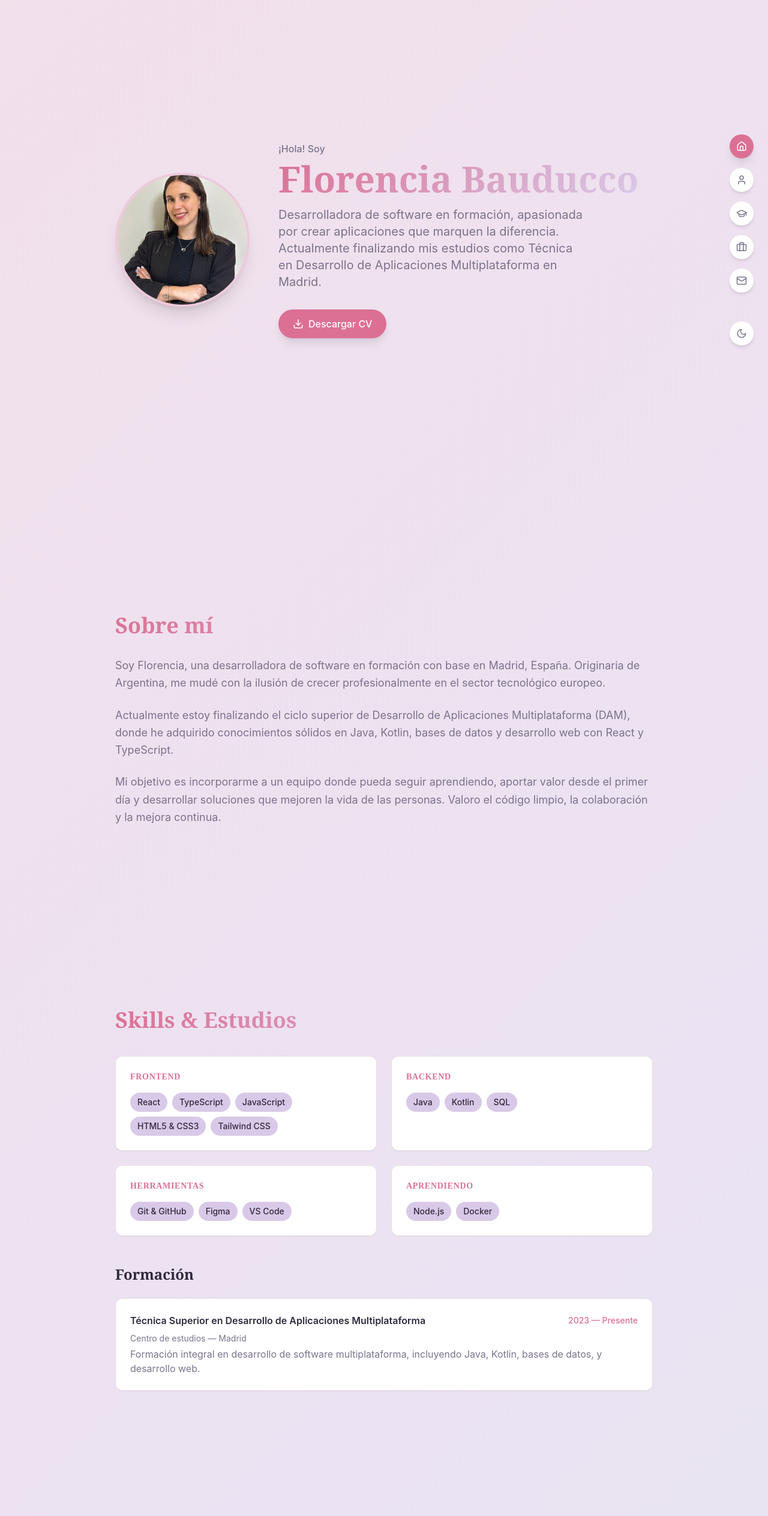
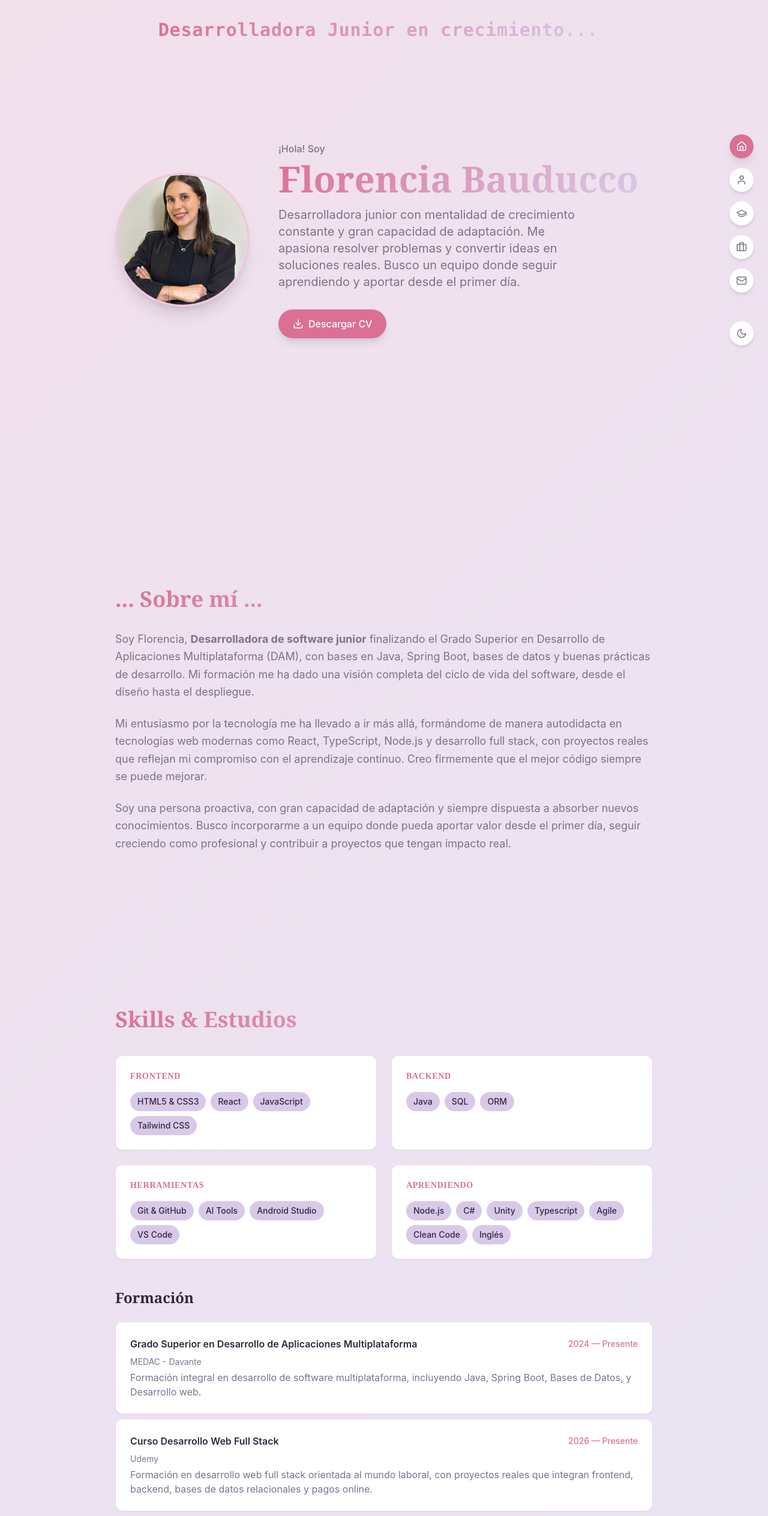
Before and after one commit to FlorBauducco/portfolio_florencia, a React (Vite) app: page / in a window 1280 px wide. Shown: the top 2528 px of the page at 60% size. Built offline with nearby package versions, Linux system fonts and the light colour scheme; the HTML template or start-up script is replaced by a standard one.

Commit message:
Mejoras de texto e informacion + incorporacion de animacion en top center

```diff
--- a/src/components/portfolio/AboutSection.tsx
+++ b/src/components/portfolio/AboutSection.tsx
@@ -1,28 +1,29 @@
+import { InfoIcon, User2 } from "lucide-react";
 import SectionWrapper from "./SectionWrapper";
 
 const AboutSection = () => (
   <SectionWrapper id="about">
     <div className="animate-fade-in-up">
-      <h2 className="text-3xl md:text-4xl font-display font-bold mb-8 text-gradient">
-        Sobre mí
+      <h2 className="text-3xl md:text-4xl font-display font-bold mb-8 text-gradient flex items-center gap-2">
+        ... Sobre mí ...
       </h2>
       <div className="space-y-6 text-muted-foreground leading-relaxed text-lg">
         <p>
-          Soy Florencia, una desarrolladora de software en formación con base en
-          Madrid, España. Originaria de Argentina, me mudé con la ilusión de
-          crecer profesionalmente en el sector tecnológico europeo.
+          Soy Florencia, <span className="font-bold">Desarrolladora de software junior</span> finalizando el Grado Superior en
+          Desarrollo de Aplicaciones Multiplataforma (DAM), con bases en
+          Java, Spring Boot, bases de datos y buenas prácticas de desarrollo.
+          Mi formación me ha dado una visión completa del ciclo de vida del
+          software, desde el diseño hasta el despliegue.
         </p>
         <p>
-          Actualmente estoy finalizando el ciclo superior de Desarrollo de
-          Aplicaciones Multiplataforma (DAM), donde he adquirido conocimientos
-          sólidos en Java, Kotlin, bases de datos y desarrollo web con React y
-          TypeScript.
+            Mi entusiasmo por la tecnología me ha llevado a ir más allá, formándome de manera autodidacta en tecnologías web modernas como React, TypeScript, Node.js y desarrollo full stack, con proyectos reales que reflejan mi compromiso con el aprendizaje
+            continuo. Creo firmemente que el mejor código siempre se puede mejorar.
         </p>
         <p>
-          Mi objetivo es incorporarme a un equipo donde pueda seguir aprendiendo,
-          aportar valor desde el primer día y desarrollar soluciones que mejoren
-          la vida de las personas. Valoro el código limpio, la colaboración y la
-          mejora continua.
+            Soy una persona proactiva, con gran capacidad de adaptación y siempre
+            dispuesta a absorber nuevos conocimientos. Busco incorporarme a un
+            equipo donde pueda aportar valor desde el primer día, seguir creciendo
+            como profesional y contribuir a proyectos que tengan impacto real.
         </p>
       </div>
     </div>
--- a/src/components/portfolio/HeroSection.tsx
+++ b/src/components/portfolio/HeroSection.tsx
@@ -1,30 +1,76 @@
 import { Download } from "lucide-react";
 import SectionWrapper from "./SectionWrapper";
 import profileImg from "@/assets/me.jpg";
+import { useEffect, useState } from "react";
 
-const HeroSection = () => (
-  <SectionWrapper id="home">
-    <div className="flex flex-col md:flex-row items-center gap-12">
-      <div className="w-48 h-48 md:w-56 md:h-56 rounded-full overflow-hidden border-4 border-primary/20 shadow-xl flex-shrink-0 animate-fade-in">
+const TYPEWRITER_TEXT = "Desarrolladora Junior en crecimiento...";
+
+const HeroSection = () => {
+  const [displayed, setDisplayed] = useState("");
+  const [charIndex, setCharIndex] = useState(0);
+  const [visible, setVisible] = useState(false);
+  const [cycle, setCycle] = useState(0);
+
+  useEffect(() => {
+    const timer = setTimeout(() => setVisible(true), 100);
+    return () => clearTimeout(timer);
+  }, []);
+
+  useEffect(() => {
+    const interval = setInterval(() => {
+      setDisplayed("");
+      setCharIndex(0);
+      setCycle((prev) => prev + 1);
+    }, 10000);
+    return () => clearInterval(interval);
+  }, []);
+
+  useEffect(() => {
+    if (charIndex < TYPEWRITER_TEXT.length) {
+      const timer = setTimeout(() => {
+        setDisplayed((prev) => prev + TYPEWRITER_TEXT[charIndex]);
+        setCharIndex((prev) => prev + 1);
+      }, 70);
+      return () => clearTimeout(timer);
+    }
+  }, [charIndex, cycle]);
+
+  return (
+    <SectionWrapper id="home" className="relative">
+      <div className="absolute top-8 left-0 right-0 flex justify-center pointer-events-none">
+        <span className="text-gradient font-mono text-2xl md:text-3xl font-semibold tracking-wide">
+          {displayed}
+          <span className="animate-pulse">|</span>
+        </span>
+      </div>
+
+      <div
+        className="flex flex-col md:flex-row items-center gap-12 transition-all duration-700 ease-out"
+        style={{
+          opacity: visible ? 1 : 0,
+          transform: visible ? "translateX(0)" : "translateX(-60px)",
+        }}
+      >
+        <div className="w-48 h-48 md:w-56 md:h-56 rounded-full overflow-hidden border-4 border-primary/20 shadow-xl flex-shrink-0">
           <img
             src={profileImg}
             alt="Florencia Bauducco"
             className="w-full h-full object-cover"
           />
         </div>
-      <div className="text-center md:text-left animate-fade-in-up">
+        <div className="text-center md:text-left">
           <p className="text-muted-foreground font-medium mb-2">¡Hola! Soy</p>
           <h1 className="text-4xl md:text-6xl font-display font-bold mb-4 text-gradient">
             Florencia Bauducco
           </h1>
           <p className="text-lg md:text-xl text-muted-foreground max-w-lg mb-8 leading-relaxed">
-          Desarrolladora de software en formación, apasionada por crear
-          aplicaciones que marquen la diferencia. Actualmente finalizando mis
-          estudios como Técnica en Desarrollo de Aplicaciones Multiplataforma en
-          Madrid.
+            Desarrolladora junior con mentalidad de crecimiento constante y
+            gran capacidad de adaptación. Me apasiona resolver problemas y
+            convertir ideas en soluciones reales. Busco un equipo donde seguir
+            aprendiendo y aportar desde el primer día.
           </p>
           <a
-          href="/cv-florencia-bauducco.pdf"
+            href="/files/cv.fb1.pdf"
             download
             className="inline-flex items-center gap-2 px-6 py-3 rounded-full bg-primary text-primary-foreground font-medium hover:opacity-90 transition-opacity shadow-lg"
           >
@@ -35,5 +81,6 @@ const HeroSection = () => (
       </div>
     </SectionWrapper>
   );
+};
 
 export default HeroSection;
--- a/src/components/portfolio/SkillsSection.tsx
+++ b/src/components/portfolio/SkillsSection.tsx
@@ -43,7 +43,7 @@ const SkillsSection = () => (
         {STUDIES.map((study) => (
           <div
             key={study.title}
-            className="bg-card rounded-xl p-6 shadow-sm border border-border"
+            className="bg-card rounded-xl p-6 shadow-sm border border-border mb-2"
           >
             <div className="flex flex-col sm:flex-row sm:items-center sm:justify-between mb-2">
               <h4 className="font-semibold text-foreground">{study.title}</h4>
@@ -56,6 +56,7 @@ const SkillsSection = () => (
             </p>
             <p className="text-muted-foreground">{study.description}</p>
           </div>
+
         ))}
       </div>
     </div>
--- a/src/data/portfolio.ts
+++ b/src/data/portfolio.ts
@@ -24,19 +24,24 @@ export const NAV_ITEMS: readonly NavItem[] = [
 ] as const;
 
 export const SKILLS: readonly Skill[] = [
+  { name: "HTML5 & CSS3", category: "frontend" },
   { name: "React", category: "frontend" },
-  { name: "TypeScript", category: "frontend" },
   { name: "JavaScript", category: "frontend" },
-  { name: "HTML5 & CSS3", category: "frontend" },
   { name: "Tailwind CSS", category: "frontend" },
   { name: "Java", category: "backend" },
-  { name: "Kotlin", category: "backend" },
   { name: "SQL", category: "backend" },
+  { name: "ORM", category: "backend" },
   { name: "Git & GitHub", category: "tools" },
-  { name: "Figma", category: "tools" },
+  { name: "AI Tools", category: "tools" },
+  { name: "Android Studio", category: "tools" },
   { name: "VS Code", category: "tools" },
   { name: "Node.js", category: "learning" },
-  { name: "Docker", category: "learning" },
+  { name: "C#", category: "learning" },
+  { name: "Unity", category: "learning" },
+  { name: "Typescript", category: "learning" },
+  { name: "Agile", category: "learning" },
+  { name: "Clean Code", category: "learning" },
+  { name: "Inglés", category: "learning" },
 ] as const;
 
 export const SKILL_CATEGORIES: Record<Skill["category"], string> = {
@@ -48,17 +53,33 @@ export const SKILL_CATEGORIES: Record<Skill["category"], string> = {
 
 export const STUDIES: readonly Study[] = [
   {
-    title: "Técnica Superior en Desarrollo de Aplicaciones Multiplataforma",
-    institution: "Centro de estudios — Madrid",
-    period: "2023 — Presente",
+    title: "Grado Superior en Desarrollo de Aplicaciones Multiplataforma",
+    institution: "MEDAC - Davante",
+    period: "2024 — Presente",
     description:
-      "Formación integral en desarrollo de software multiplataforma, incluyendo Java, Kotlin, bases de datos, y desarrollo web.",
+      "Formación integral en desarrollo de software multiplataforma, incluyendo Java, Spring Boot, Bases de Datos, y Desarrollo web.",
   },
+
+  {
+    title: "Curso Desarrollo Web Full Stack",
+    institution: "Udemy",
+    period: "2026 — Presente",
+    description:
+      "Formación en desarrollo web full stack orientada al mundo laboral, con proyectos reales que integran frontend, backend, bases de datos relacionales y pagos online.",
+  },
+  {
+    title: "Curso React & Typescript",
+    institution: "Udemy",
+    period: "2026 — Presente",
+    description:
+      "Formación completa en React y TypeScript orientada a proyectos del mundo real, con dominio del ecosistema React: hooks avanzados, estado global, autenticación, testing y desarrollo full stack con Node.js, Express y bases de datos relacionales y no relacionales.",
+  },
+
 ] as const;
 
 export const RELEVANT_EXPERIENCES: readonly Experience[] = [
   {
-    title: "Proyecto académico — App de gestión",
+    title: "Prácticas — App de gestión",
     company: "Proyecto DAM",
     period: "2024",
     description:
@@ -81,20 +102,20 @@ export const NON_RELEVANT_EXPERIENCES: readonly Experience[] = [
 export const CONTACT_LINKS: readonly ContactLink[] = [
   {
     label: "GitHub",
-    href: "https://github.com/florenciabauducco",
+    href: "https://github.com/FlorBauducco",
     icon: Github,
-    username: "florenciabauducco",
+    username: "FlorBauducco",
   },
   {
     label: "LinkedIn",
-    href: "https://linkedin.com/in/florenciabauducco",
+    href: "https://linkedin.com/in/florencia-bauducco",
     icon: Linkedin,
     username: "Florencia Bauducco",
   },
   {
     label: "Email",
-    href: "mailto:florencia.bauducco@email.com",
+    href: "mailto:florazul.fb@gmail.com",
     icon: Mail,
-    username: "florencia.bauducco@email.com",
+    username: "florazul.fb@gmail.com",
   },
 ] as const;
```
Also changed, not shown: 1 other file (tests, documents, lock files or other folders). Lines whose indentation alone changed are shown as unchanged.
